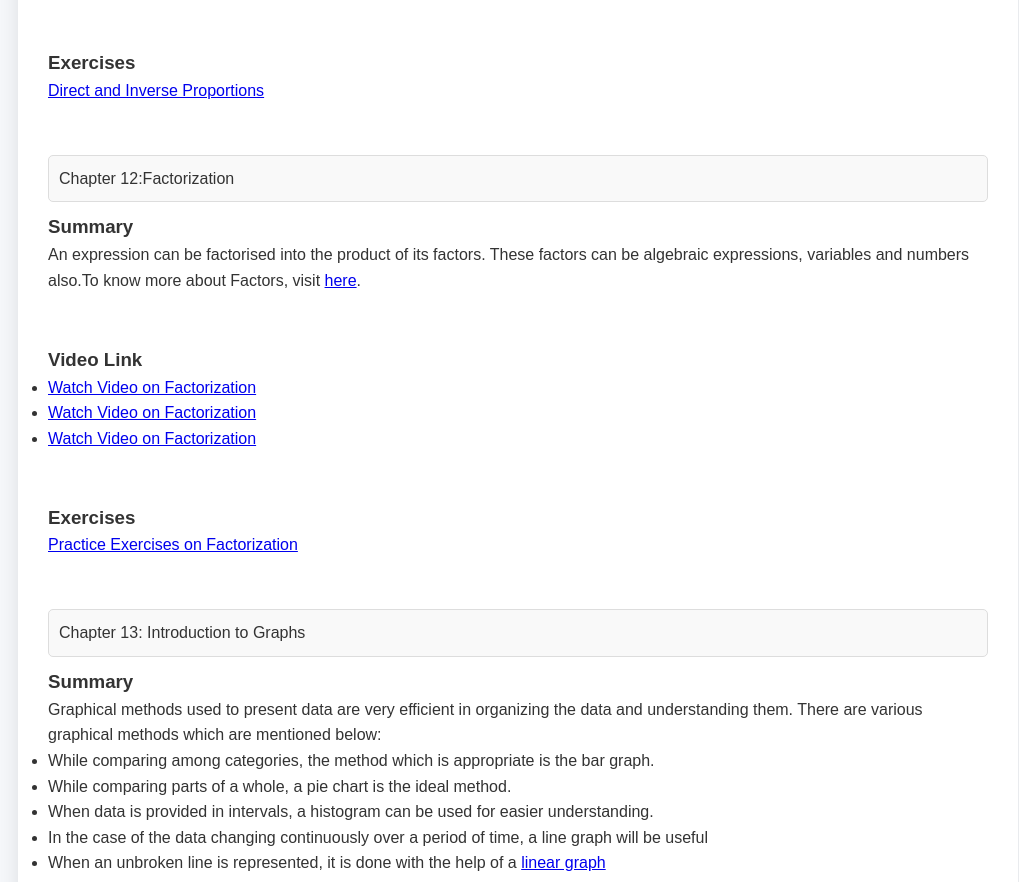
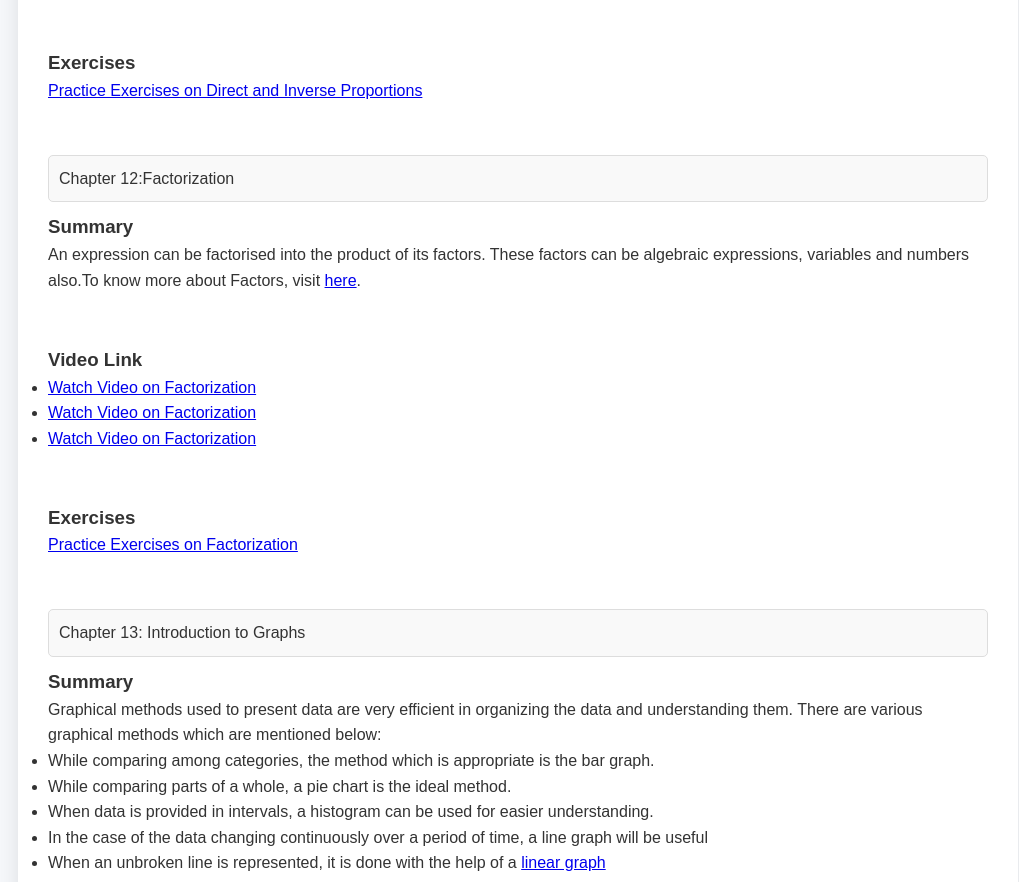
Before and after one commit to ahmedsyedsaqib11/student_resource, a plain HTML site: page math.html in a window 1280 px wide. Shown: the part 6212-7094 px from the top of the page, without its empty margins (122-1141 px from the left). Drawn offline with Linux system fonts and the light colour scheme.

Commit message:
Update math.html

```diff
--- a/math.html
+++ b/math.html
@@ -372,7 +372,7 @@
             </ul>
             <br></br>
            <h3>Exercises</h3>
-            <p><a href="https://byjus.com/ncert-solutions-class-8-maths/chapter-13-direct-inverse-proportions/">Direct and Inverse Proportions</a></p>
+            <p><a href="https://byjus.com/ncert-solutions-class-8-maths/chapter-13-direct-inverse-proportions/">Practice Exercises on Direct and Inverse Proportions</a></p>
             <br></br>
         </div>
 
```
